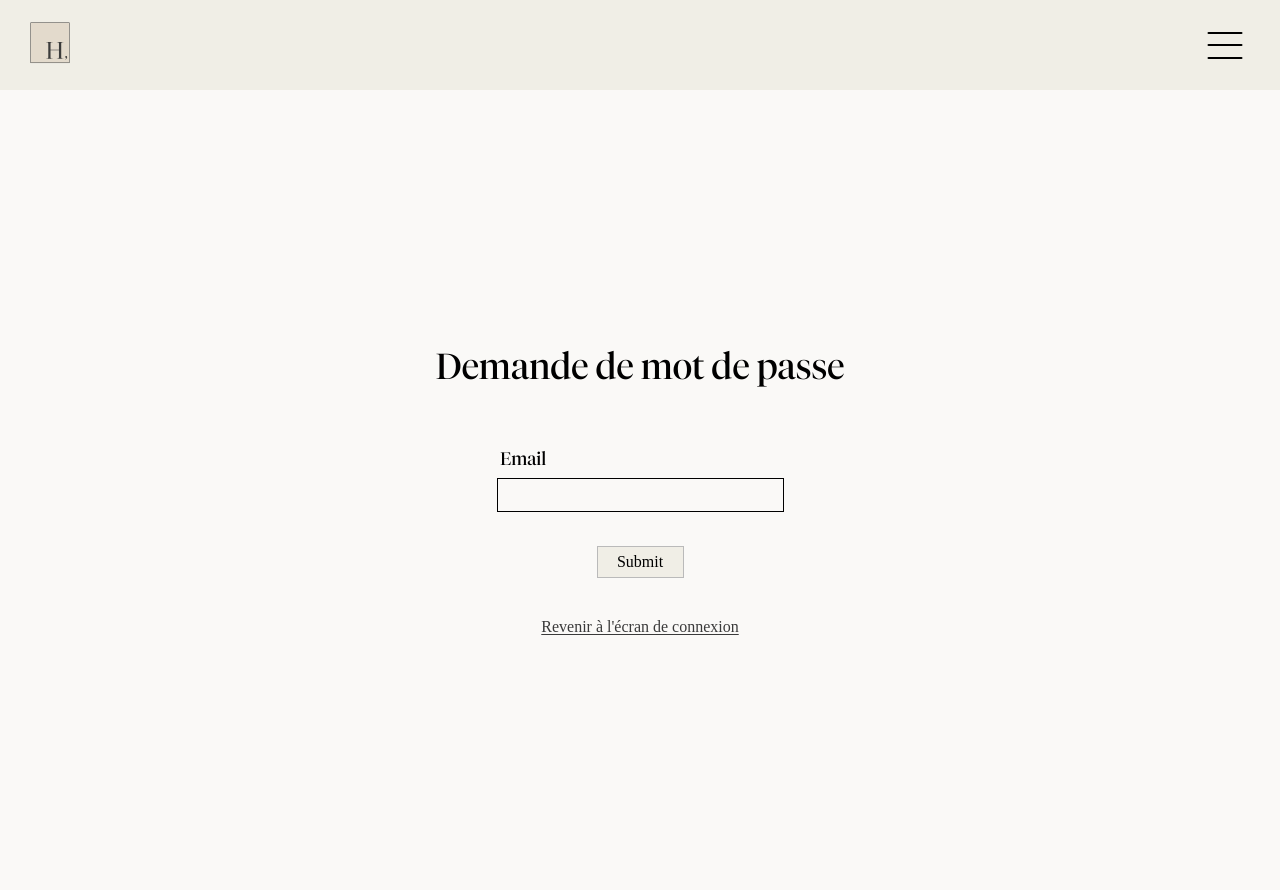
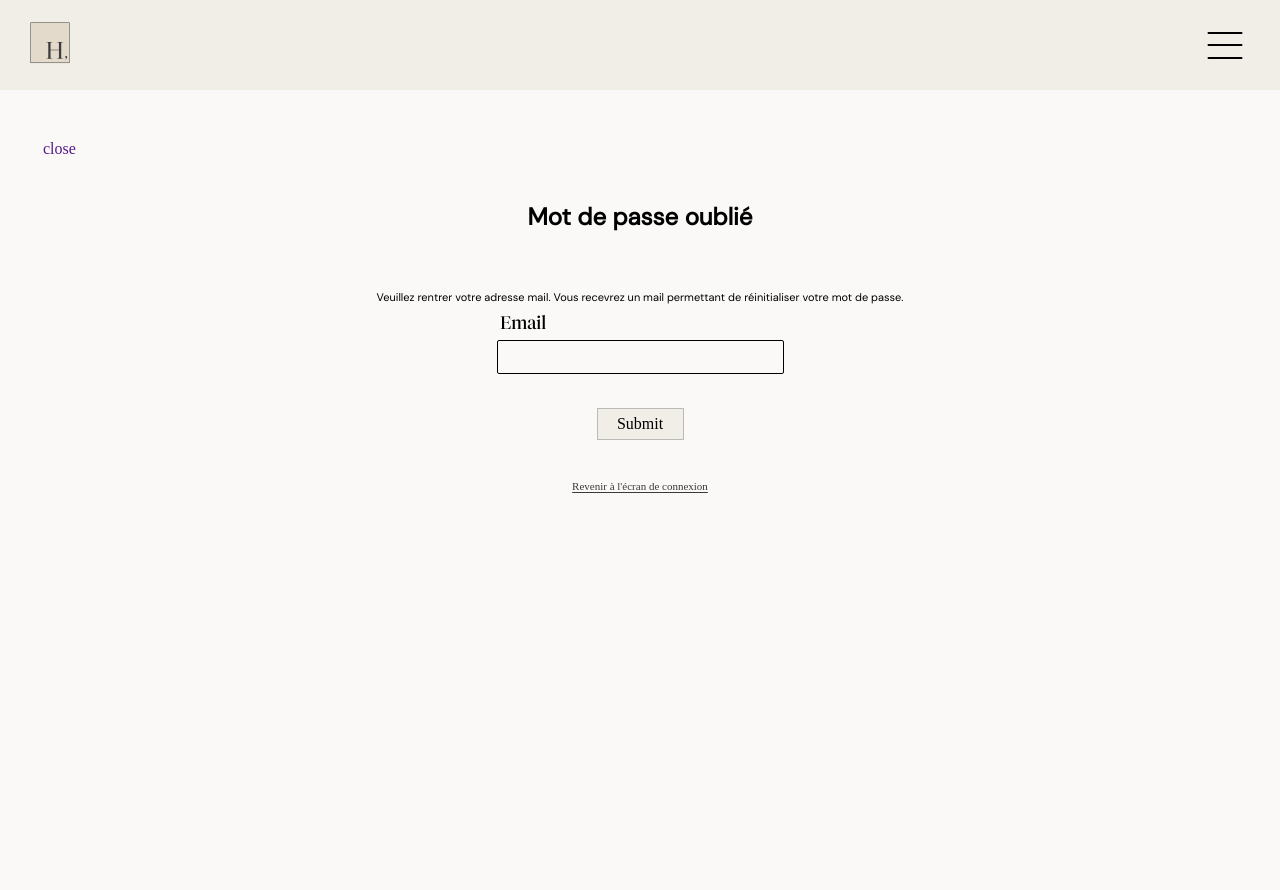
Before and after one commit to k-cpa/HaikUp, a Symfony app: template templates/password_reset/passwordRequest.html.twig in a window 1280 px wide. Run offline with Twig, Linux system fonts and the light colour scheme; the template is opened without the code that fills it, so the values that code supplies are empty; form fields are guessed from the names that the template uses; style sheets or scripts are compiled from the project's sources; some libraries are stand-ins or nearby versions.

Commit message:
modifications mineures sur le front des login form -> taille police -> padding etc

```diff
--- a/assets/styles/abstract/_variables.scss
+++ b/assets/styles/abstract/_variables.scss
@@ -22,7 +22,7 @@ $mobile-h3: 24px;
 $mobile-h4: 20px 400;
 $mobile-h5: 28px;
 $mobile-body2: 18px;
-$mobile-body3: 12px;
+$mobile-body3: 11px;
 
 // Font sizes (desktop) -> à définir
 // $desktop-h1: 36px;
--- a/assets/styles/pages/_landing.scss
+++ b/assets/styles/pages/_landing.scss
@@ -17,7 +17,6 @@
             @include mixin.flex($justify: flex-start);
             padding-left: 45px;
             font-family: var.$tiempos-medium;
-
 
             h1 {
                 font-size: var.$mobile-h1;
--- a/assets/styles/pages/_user_form.scss
+++ b/assets/styles/pages/_user_form.scss
@@ -3,29 +3,46 @@
 @use "../abstract/variables" as var;
 
 .login_signup {
-    @include mixin.flex(column);
+    @include mixin.flex(column, flex-start, center);
     width: 100%;
     height: 100vh;
     background: var.$primary;
 
+    .close_btn {
+        @include mixin.flex($justify: flex-start);
+        width: 100%;
+        margin-top: 50px;
+
+        a {
+            padding-left: 43px;
+        }
+    }
+
     .element_container {
         @include mixin.flex(column, center, center);
         width: 100%;
-        padding-bottom: 60px;
+        margin-bottom: 58px;
+        margin-top: 43px;
         gap: 3px;
 
         .title_form {
             @include mixin.flex;
-            font-family: var.$tiempos-regular;
-            font-size: var.$mobile-h3;
-            text-align: center
+            font-family: var.$dm-regular;
+            text-align: center;
+
+            h2 {
+                font-size: 24px;
+            }
         }
 
         .subtitle_form {
             @include mixin.flex;
             font-family: var.$dm-regular;
-            font-size: var.$mobile-h4;
             width: 100%;
+
+            p {
+                font-size: var.$mobile-h4;
+            }
         }
     }
 
@@ -44,6 +61,8 @@
             padding-top: 3px;
             color: var.$grayDarkText;
             text-decoration: underline;
+            font-size: var.$mobile-body3;
+            margin-top: 6px;
             text-underline-offset: 2px;
             transition: .3s ease;
 
@@ -64,6 +83,7 @@
                 all: unset;
                 margin-top: 4px;
                 border: 1px solid black;
+                border-radius: 2px;
                 width: 100%;
                 padding-left: 5px;
                 height: 32px;
@@ -82,7 +102,8 @@
                 font-family: var.$tiempos-regular;
                 font-size: var.$mobile-body2;
                 display: block; // fix le mouvement du changement de border sur l'input quand on hover
-                margin-bottom: 4px;
+                margin-bottom: 2px;
+
             }
 
             p {
@@ -120,6 +141,7 @@
         margin-top: 40px;
         gap: 5px;
         color: var.$grayDarkText;
+        font-size: var.$mobile-body3;
 
         a {
             color: var.$grayDarkText;
@@ -143,3 +165,11 @@
 .second_recup_password {
     padding-bottom: 34px !important;
 }
+.explication_form {
+    @include mixin.flex;
+    width: 80%;
+    text-align: center;
+    font-family: var.$dm-regular;
+    font-size: var.$mobile-body3;
+    margin-bottom: 8px;
+}
--- a/templates/password_reset/passwordRequest.html.twig
+++ b/templates/password_reset/passwordRequest.html.twig
@@ -4,10 +4,16 @@
 
 {% block body %}
 <main class="login_signup">
+    <div class="close_btn">
+        <a href="">close</a>
+    </div>
     <div class="element_container">
         <div class="title_form">
-            <h2>Demande de mot de passe</h2>
+            <h2>Mot de passe oublié</h2>
         </div>
+    </div>
+    <div class="explication_form">
+        <p>Veuillez rentrer votre adresse mail. Vous recevrez un mail permettant de réinitialiser votre mot de passe.</p>
     </div>
     {# Formulaire de demande de récup mdp #}
     {{form_start(resetRequestForm)}}
```
